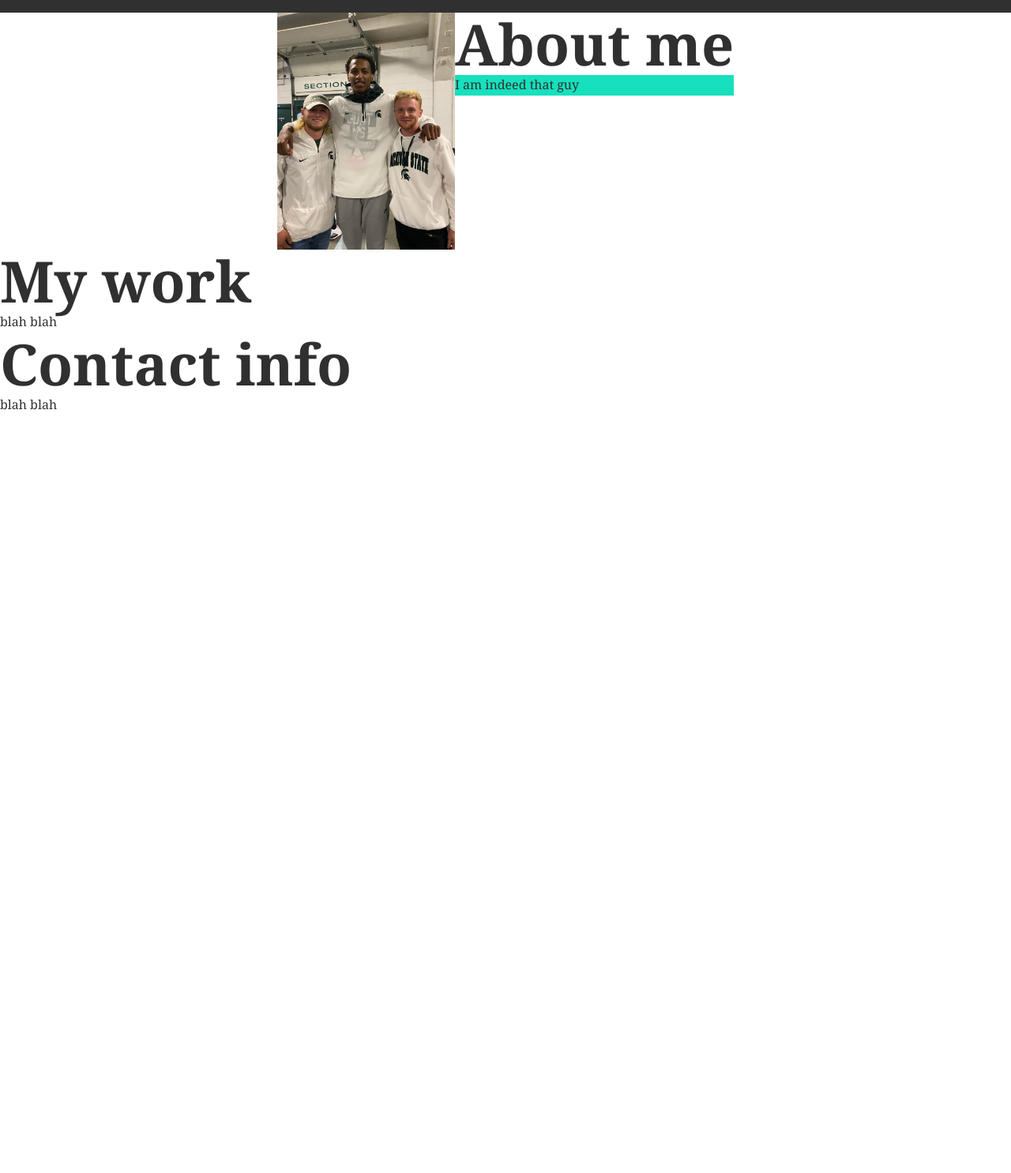
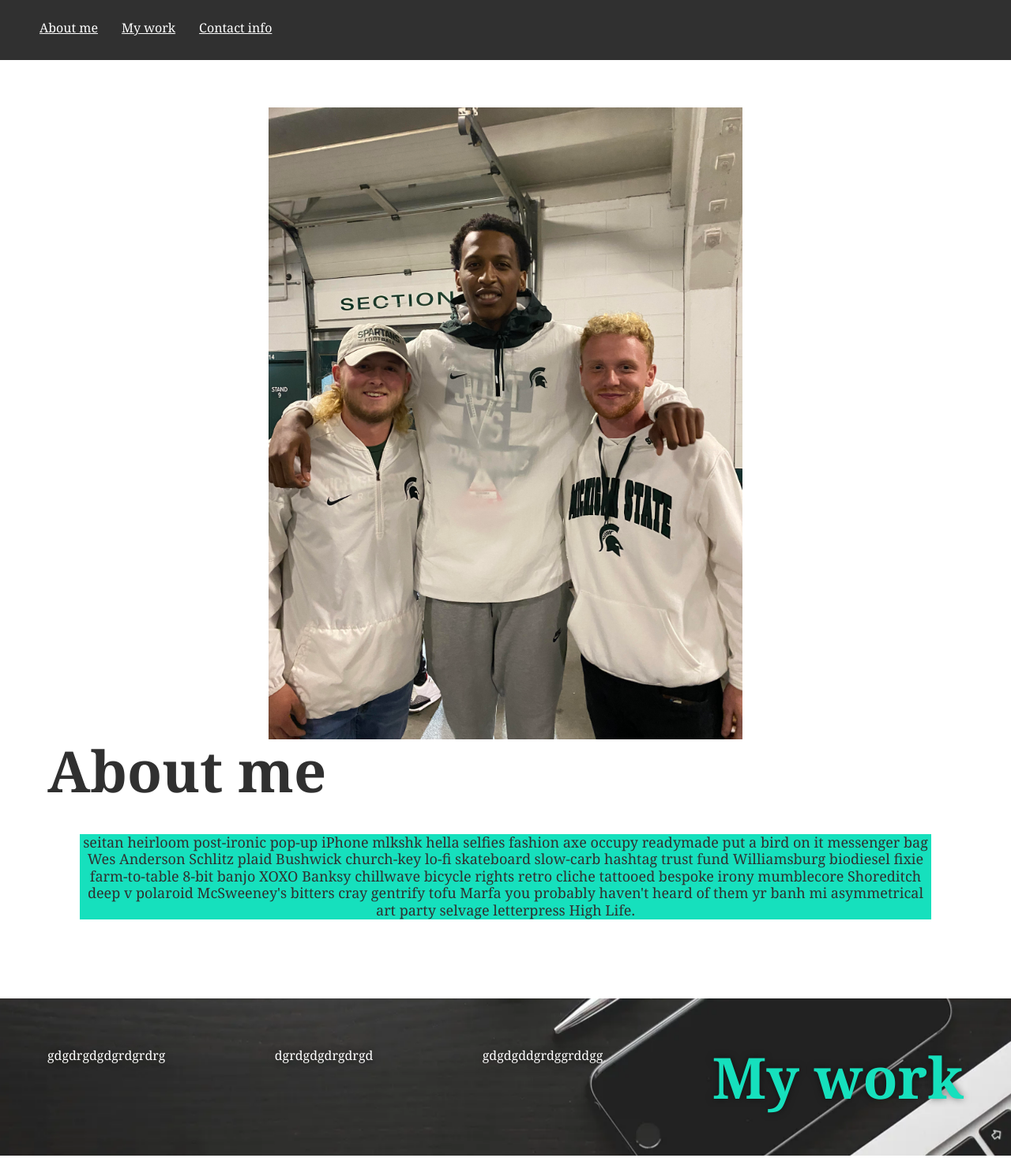
Before and after one commit to Caleb6826/portfollio, a plain HTML site: page index.html in a window 1280 px wide. Shown: the part 75-1560 px from the top of the page at 79% size. Before the commit the page ends 800 px from the top, so only its background shows below. Drawn offline with Linux system fonts and the light colour scheme.

Commit message:
work section

```diff
--- a/assets/css/style.css
+++ b/assets/css/style.css
@@ -5,15 +5,18 @@
     --fs-h1: 4.5rem;
     --fs-body: 1.125;
 }
+
 * {
     box-sizing: border-box;
     margin: 0;
     padding: 0;
 }
+
 header h1 {
     color: var(--primary-color);
     align-items: center;
 }
+
 header {
 
     padding: 20px 35px;
@@ -25,10 +28,12 @@ header {
     position: -webkit-sticky;
 
   }
+
   header nav {
     margin: 7px 0;
 
 }
+
   header nav ul {
     color: var(--primary-color);
     display: flex;
@@ -37,10 +42,12 @@ header {
     align-items: center;
     list-style: none;
 }
+
 header nav ul li a {
     color: var(--primary-color);
     padding: 10px 15px;
   }
+
 body {
     color: var(--secondary-color);
     background: var(--primary-color);
@@ -50,9 +57,9 @@ body {
     background-color: var(--primary-color);
     font-family: Georgia, 'Times New Roman', Times, serif;
 }
-img{
-    display: block;
-    max-width: 100%;
+
+section {
+    padding: 60px;
 }
 
 h2 {
@@ -61,6 +68,7 @@ h2 {
     font-size: var(--fs-h1);
 
 }
+
 .Me {
     background-size: cover;
     display: flex;
@@ -70,38 +78,75 @@ h2 {
     background-attachment: fixed;
     background-position: 80%;
 }
+
 .Me p {
     background-color: var(--accent-color);
+    text-align: center;
+    margin: 3.5%;
+    font-size: 18px;
+    line-height: 1.2;
 }
+
 .about-img {
-    max-height: 300px;
-    max-width: 300px;
+
+    max-width: 600px;
 }
+
 .Me {
     position: relative;
 }
+
 .Work {
+    background-image: url(../images/work.webp);
+    background-size: auto;
+    display: flex;
+    justify-content: space-between;
+    flex-wrap: wrap;
+    align-items: flex-start;
+    background-attachment: fixed;
+    background-position: 80%;
+    flex-direction: row-reverse;
+    text-shadow: 0 0 10px rgba(0, 0, 0, 0.5);
+}
 
+.Work div {
+    color: var(--primary-color);
 }
+
+h3 {
+    color: var(--accent-color);
+    margin: 0;
+    line-height: 1.1;
+    font-size: var(--fs-h1);
+}
+
+
+
 @media screen and (max-width: 980px) {
 header {
     padding-bottom: 0;
     justify-content: center;
     position: relative; }
 }
-@media screen and (max-width: 980px) {
 header h1 {
     width: 100%;
-    text-align: center; }
+    text-align: center;
 }
-@media screen and (max-width: 980px) {
 header nav ul {
     margin-top: 20px;
     width: 100%;
-    justify-content: center;}
+    justify-content: center;
+}
+.Me p {
+    text-align: center;
 }
 @media screen and (max-width: 800px) {
     :root {
-      --fs-h1: 3rem;
-      --fs-body: 1.125; }
+    --fs-h1: 3rem;
+    --fs-body: 1.125; }
     }
+    @media screen and (max-width: 575px) {
+    .about-img {
+
+    max-width: 320px; }
+    }
--- a/index.html
+++ b/index.html
@@ -32,23 +32,24 @@
        <img src="./assets/images/me.jpg" alt="" class="about-img"/>
       <div class="About-title">
         <h2>About me</h2>
-        <p>I am indeed that guy
-        </p>
+        <p>seitan heirloom post-ironic pop-up iPhone mlkshk hella selfies fashion axe occupy readymade put a bird on it
+          messenger bag Wes Anderson Schlitz plaid Bushwick church-key lo-fi skateboard slow-carb hashtag trust fund
+          Williamsburg biodiesel fixie farm-to-table 8-bit banjo XOXO Banksy chillwave bicycle rights retro cliche
+          tattooed bespoke irony mumblecore Shoreditch deep v polaroid McSweeney's bitters cray gentrify tofu Marfa you
+          probably haven't heard of them yr banh mi asymmetrical art party selvage letterpress High Life.</p>
       </div>
     </section>
 
 <!--My-Work-->
 <section id="My-work" class="Work">
-  <h2 class="work-title">My work</h2>
-    <p>blah blah
-    </p>
-    <div></div>
-    <div></div>
-    <div></div>
+  <h3 class="work-title">My work</h3>
+    <div>gdgdgddgrdggrddgg</div>
+    <div>dgrdgdgdrgdrgd</div>
+    <div>gdgdrgdgdgrdgrdrg</div>
 </section>
 
 <!--Contact-info-->
-<section id="contact-info" class="contact">
+<section id="Contact-info" class="contact">
   <h2 class="Contact-title">Contact info</h2>
     <p>blah blah
     </p>
```
Also changed, not shown: assets/images/work.webp (added).
